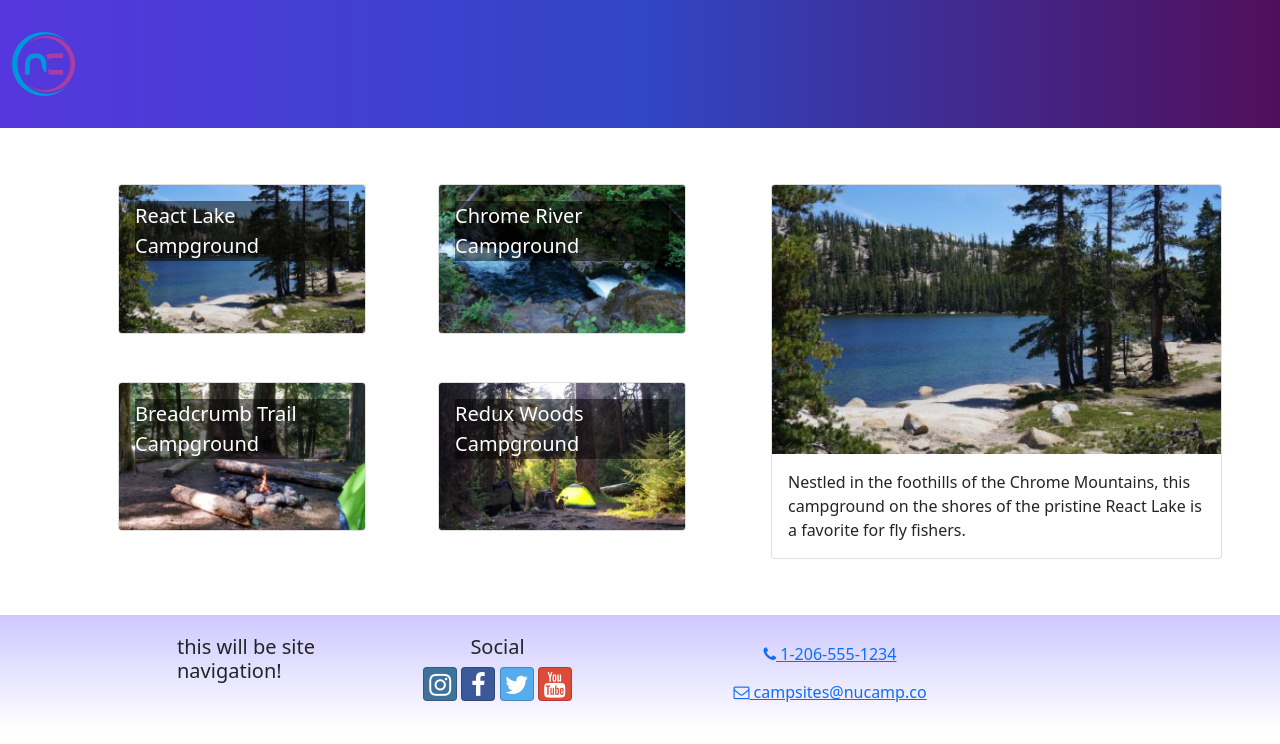
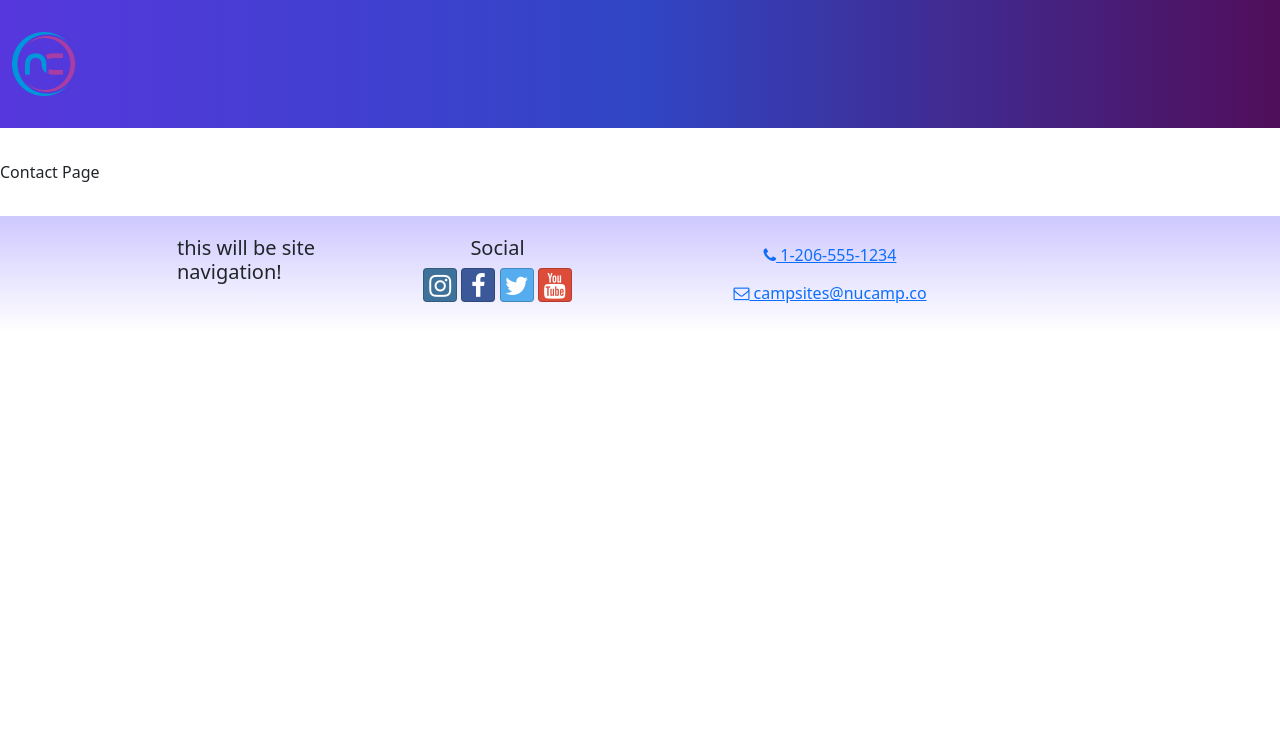
Before and after one commit to VanCBT/nucampsite-react, a React (Create React App) app: page /contact in a window 1280 px wide. Shown: the top 744 px of the page. Built offline with nearby package versions, Linux system fonts and the light colour scheme.

Commit message:
Router Setup

```diff
--- a/src/App.js
+++ b/src/App.js
@@ -1,3 +1,6 @@
+import { Routes, Route } from 'react-router-dom';
+import ContactPage from './pages/ContactPage.js';
+import HomePage from './pages/HomePage.js';
 import './App.css';
 import CampsitesDirectoryPage from './pages/CampsitesDirectoryPage';
 import Header from './components/Header.js';
@@ -8,7 +11,11 @@
   return (
     <div className='App'>
       <Header />
-      <CampsitesDirectoryPage />
+      <Routes>
+        <Route path='/' element={<HomePage />} />
+        <Route path='contact' element={<ContactPage />} />
+        <Route path='directory' element={<CampsitesDirectoryPage />} />
+      </Routes>
       <Footer />
     </div>
   );
--- a/src/index.js
+++ b/src/index.js
@@ -1,5 +1,6 @@
 import React from 'react';
 import { createRoot } from 'react-dom/client';
+import { BrowserRouter } from 'react-router-dom';
 import { Provider } from 'react-redux';
 import { store } from './app/store';
 import App from './App';
@@ -16,7 +17,9 @@
 root.render(
   <React.StrictMode>
     <Provider store={store}>
-      <App />
+      <BrowserRouter>
+        <App />
+      </BrowserRouter>
     </Provider>
   </React.StrictMode>
 );
--- /dev/null
+++ b/src/pages/ContactPage.js
@@ -0,0 +1,5 @@
+const ContactPage = () => {
+   return <div>Contact Page</div>;
+};
+
+export default ContactPage;
--- /dev/null
+++ b/src/pages/HomePage.js
@@ -0,0 +1,5 @@
+const HomePage = () => {
+    return <div>Home Page</div>;
+ };
+
+ export default HomePage;
```
